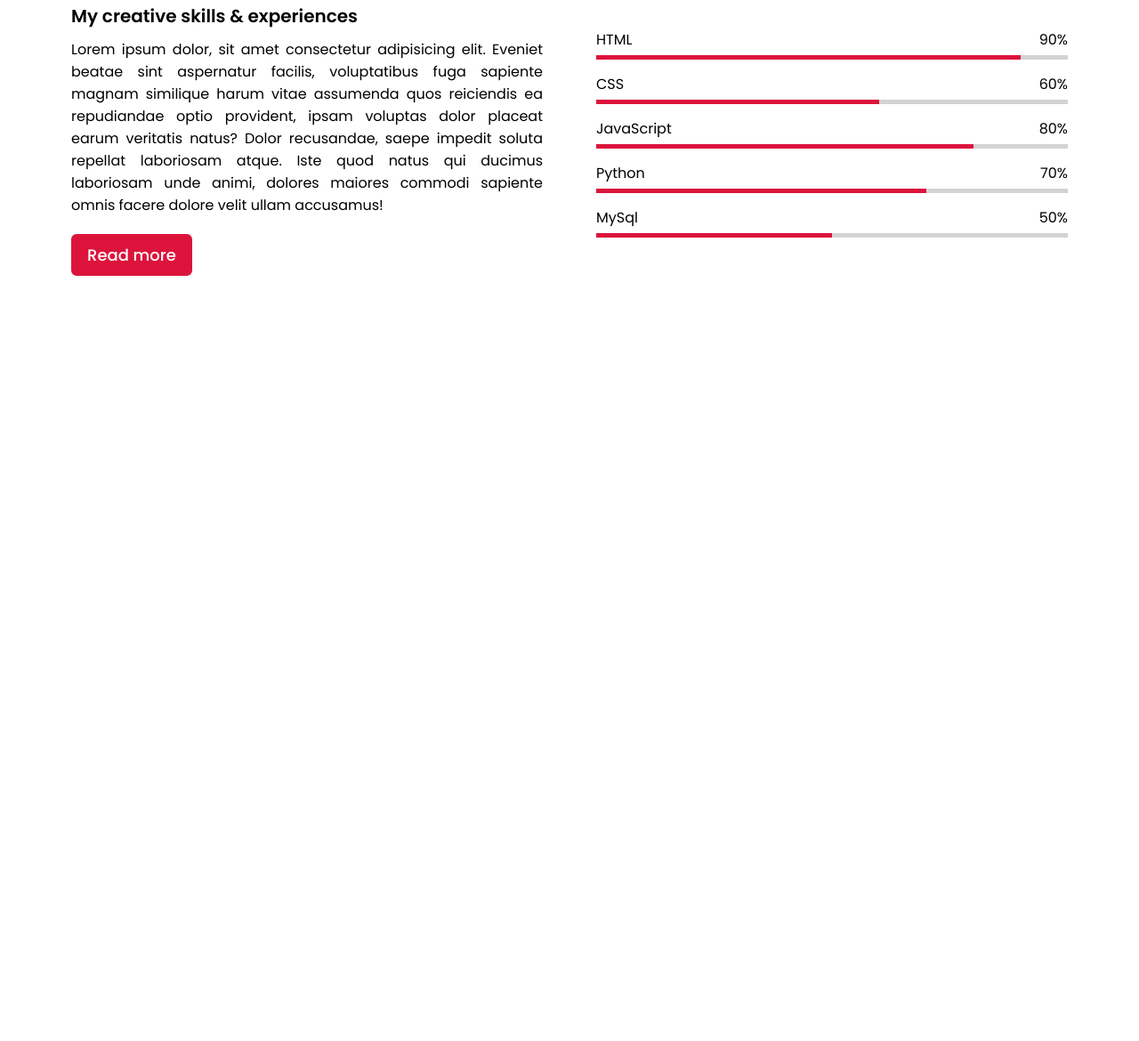
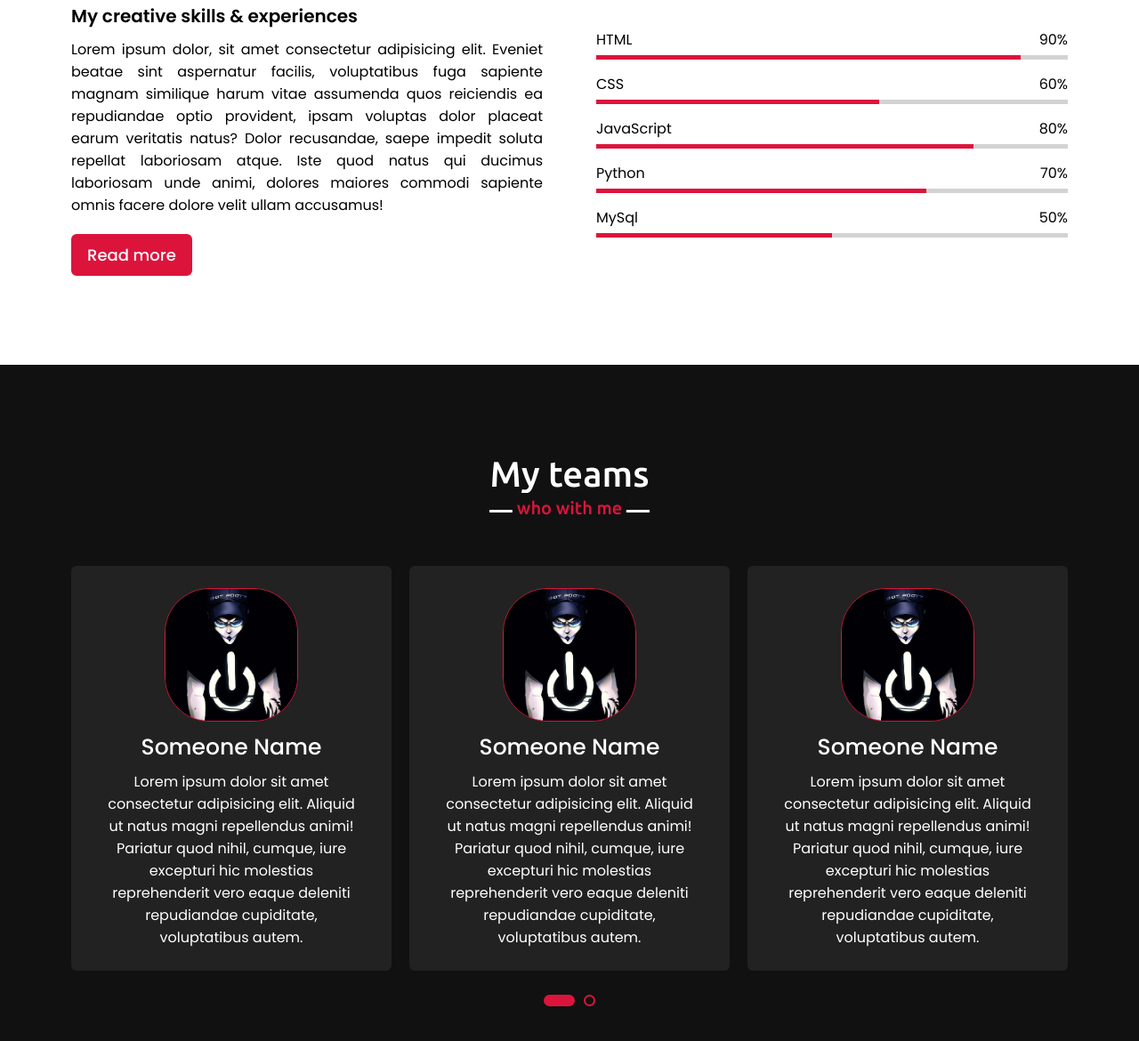
Before and after one commit to jorgedtoro/cv, a plain HTML site: page index.html in a window 1280 px wide. Shown: the part 2305-3475 px from the top of the page at 89% size. Before the commit the page ends 2715 px from the top, so only its background shows below. Drawn offline with nearby package versions, Linux system fonts and the light colour scheme.

Commit message:
update 10-04-22

```diff
--- a/app.js
+++ b/app.js
@@ -10,4 +10,26 @@ $(document).ready(function () {
   $(".menu-btn").click(function () {
     $(".navbar .menu").toggleClass("active");
   });
+
+  //owl carousel script
+  $(".carousel").owlCarousel({
+    margin: 20,
+    loop: true,
+    autoplayTimeOur: 2000,
+    autoplayHoverPause: true,
+    responsive: {
+      0: {
+        items: 1,
+        nav: false,
+      },
+      600: {
+        items: 2,
+        nav: false,
+      },
+      1000: {
+        items: 3,
+        nav: false,
+      },
+    },
+  });
 });
--- a/index.html
+++ b/index.html
@@ -11,6 +11,10 @@
       crossorigin="anonymous"
     ></script>
     <script src="https://code.jquery.com/jquery-3.6.0.min.js"></script>
+    <script src="https://cdnjs.cloudflare.com/ajax/libs/waypoints/4.0.1/jquery.waypoints.min.js"></script>
+    <script src="https://cdnjs.cloudflare.com/ajax/libs/OwlCarousel2/2.3.4/owl.carousel.min.js"></script>
+    <link rel="stylesheet" href="https://cdnjs.cloudflare.com/ajax/libs/OwlCarousel2/2.3.4/assets/owl.carousel.css"/>
+
     <!-- bootstrap CSS -->
   </head>
   <body>
@@ -166,6 +170,48 @@
           </div>
       </div>
     </section>
+    <!-- teams section start -->
+    <section class="teams" id="teams">
+      <div class="max-width">
+        <h2 class="title">My teams</h2>
+        <div class="carousel owl-carousel">
+          <div class="card">
+            <div class="box">
+              <img src="./images/3211409.png" alt="">
+              <div class="text">Someone Name</div>
+              <p>Lorem ipsum dolor sit amet consectetur adipisicing elit. Aliquid ut natus magni repellendus animi! Pariatur quod nihil, cumque, iure excepturi hic molestias reprehenderit vero eaque deleniti repudiandae cupiditate, voluptatibus autem.</p>
+            </div>
+          </div>
+          <div class="card">
+            <div class="box">
+              <img src="./images/3211409.png" alt="">
+              <div class="text">Someone Name</div>
+              <p>Lorem ipsum dolor sit amet consectetur adipisicing elit. Aliquid ut natus magni repellendus animi! Pariatur quod
+                nihil, cumque, iure excepturi hic molestias reprehenderit vero eaque deleniti repudiandae cupiditate, voluptatibus
+                autem.</p>
+            </div>
+          </div>
+          <div class="card">
+            <div class="box">
+              <img src="./images/3211409.png" alt="">
+              <div class="text">Someone Name</div>
+              <p>Lorem ipsum dolor sit amet consectetur adipisicing elit. Aliquid ut natus magni repellendus animi! Pariatur quod
+                nihil, cumque, iure excepturi hic molestias reprehenderit vero eaque deleniti repudiandae cupiditate, voluptatibus
+                autem.</p>
+            </div>
+          </div>
+          <div class="card">
+            <div class="box">
+              <img src="./images/3211409.png" alt="">
+              <div class="text">Someone Name</div>
+              <p>Lorem ipsum dolor sit amet consectetur adipisicing elit. Aliquid ut natus magni repellendus animi! Pariatur quod
+                nihil, cumque, iure excepturi hic molestias reprehenderit vero eaque deleniti repudiandae cupiditate, voluptatibus
+                autem.</p>
+            </div>
+          </div>
+        </div>
+      </div>
+    </section>
 
     <script src="app.js"></script>
   </body>
--- a/style.css
+++ b/style.css
@@ -116,7 +116,7 @@
 }
 /* all similar content code */
 
-.about, .services, .skills{
+.about, .services, .skills, .teams{
   font-family: 'Poppins', sans-serif;
 
 }
@@ -222,14 +222,16 @@ section .title::after {
 
 
 /* services section styling */
-.services{
+.services, .teams{
   color: #fff;
   background: #111;
 }
-.services .title::before{
+.services .title::before,
+.teams .title::before{
   background: #fff;
 }
-.services .title::after {
+.services .title::after,
+  .teams .title::after{
   background: #111;
   content:"what i provide"
 }
@@ -346,13 +348,69 @@ background: none;
   width:50%
 }
 
+/* teams section styling */
 
+.teams .title::after{
+  content:"who with me";
+}
+.teams .carousel .card{
+  background: #222;
+  border-radius: 6px;
+  padding:25px 35px;
+  text-align: center;
+  transition: all 0.3s ease;
 
+}
+.teams .carousel .card:hover{
+  background: crimson;
+  transform: scale(1.05);
+}
+.teams .carousel .card .box{
+  display: flex;
+  flex-direction: column;
+  align-items: center;
+  justify-content: center;
+  text-align: center;
+  transition: all 0.3s ease;
+}
+.teams .carousel .card .text{
+  font-size: 25px;
+  font-weight: 500;
+  margin: 10px 0 7px 0;
+}
+.teams .carousel .card img{
+height:150px;
+width:150px;
+object-fit: cover;
+border-radius: 50px;
+border:1px solid crimson;
+transition: all 0.3s ease;
+}
+.teams .carousel .card:hover img {
+  border-color:#fff;
+}
+.owl-dots{
+  text-align: center;
+  margin-top: 20px;
+}
+.owl-dot{
+  height: 13px;
+  width: 13px;
+  margin: 0 5px;
+  outline: none!important;
+  border-radius: 50%;
+  border: 2px solid crimson!important;
+  transition: all 0.3s ease;
+}
+.owl-dot.active{
 
-
-
-
-
+  border-radius: 14px;
+  width: 35px;
+}
+.owl-dot.active,
+.owl-dot:hover{
+  background: crimson!important;
+}
 /* responsive media query start */
 @media (max-width: 1300px) {
   .home .max-width {
```
